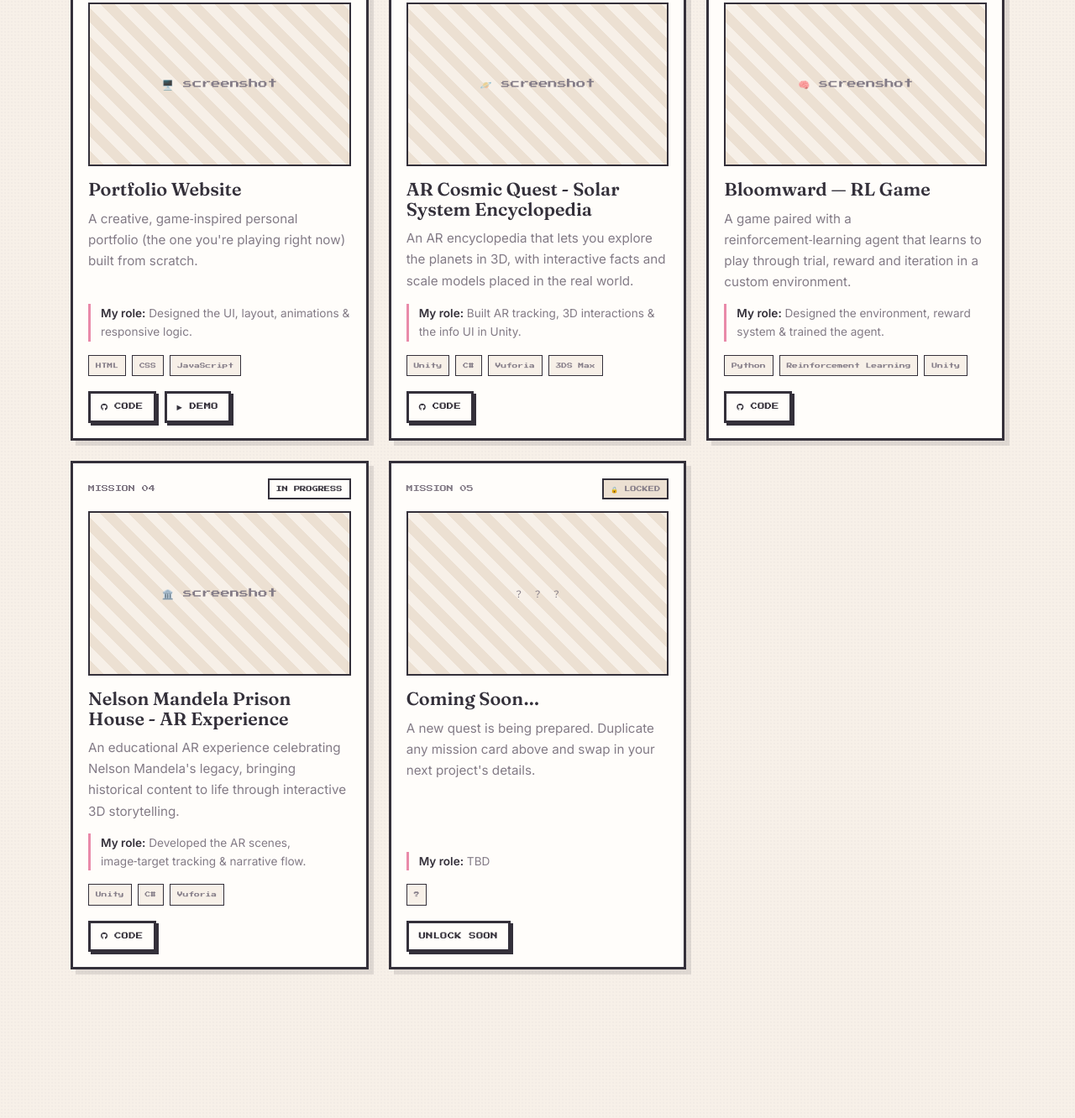
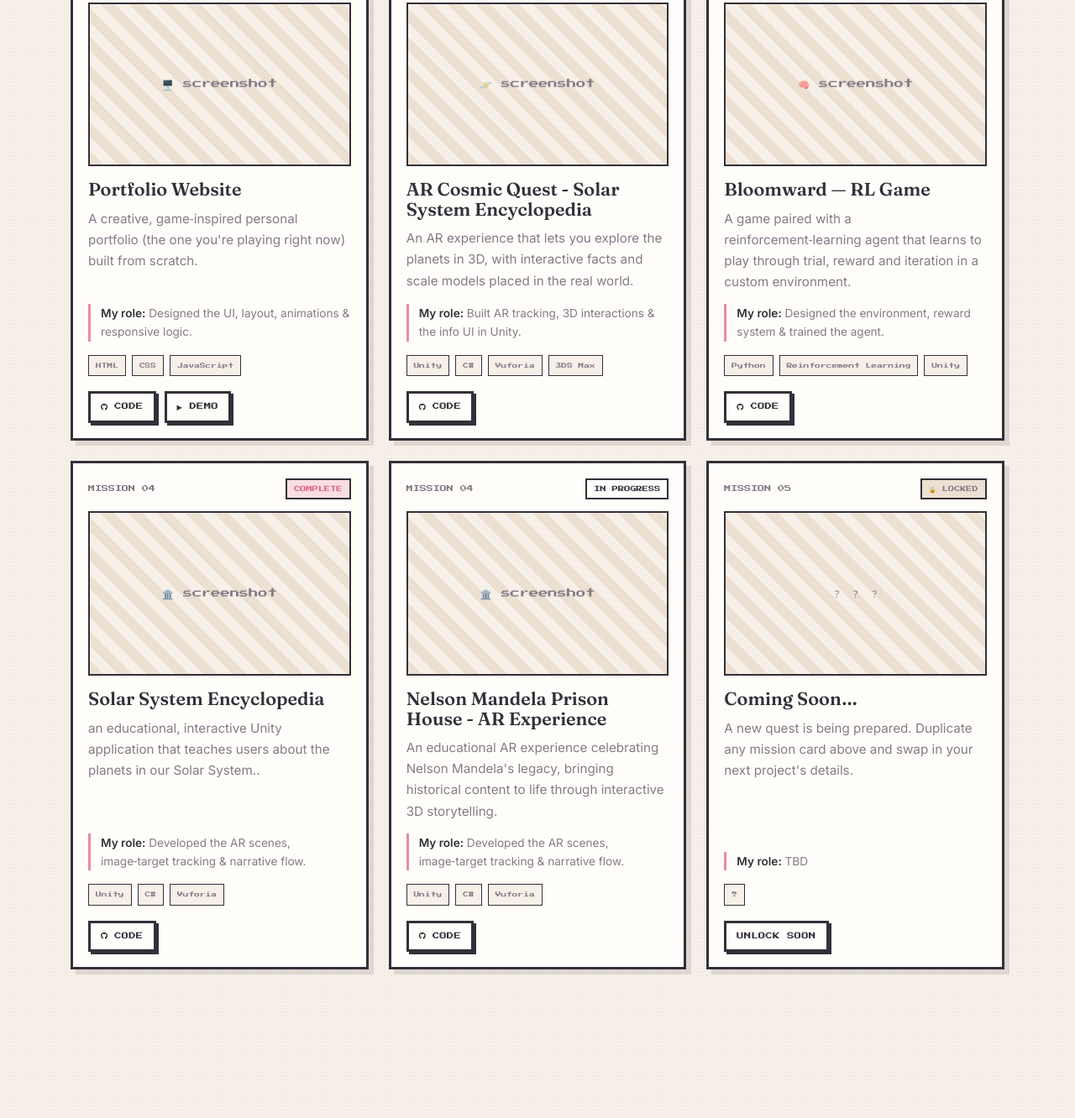
Before and after one commit to compsciwro/rolandesolomons-portfolio-website, a plain HTML site: page index.html in a window 1280 px wide. Shown: the part 3128-4460 px from the top of the page at 84% size. Drawn offline with Linux system fonts and the light colour scheme.

Commit message:
Update index.html

```diff
--- a/index.html
+++ b/index.html
@@ -283,7 +283,7 @@
         </div>
         <div class="mission-shot placeholder-shot">🪐 screenshot</div>
         <h3>AR Cosmic Quest - Solar System Encyclopedia</h3>
-        <p class="mission-desc">An AR encyclopedia that lets you explore the planets in 3D, with interactive facts and scale models placed in the real world.</p>
+        <p class="mission-desc">An AR experience that lets you explore the planets in 3D, with interactive facts and scale models placed in the real world.</p>
         <p class="mission-role"><strong>My role:</strong> Built AR tracking, 3D interactions &amp; the info UI in Unity.</p>
         <div class="loadout"><span>Unity</span><span>C#</span><span>Vuforia</span><span>3DS Max</span></div>
         <div class="mission-actions">
@@ -304,6 +304,22 @@
         <div class="loadout"><span>Python</span><span>Reinforcement Learning</span><span>Unity</span></div>
         <div class="mission-actions">
           <a href="https://github.com/compsciwro/bloomward" target="_blank" rel="noopener" class="pixel-btn tiny"><i class="fa-brands fa-github"></i> CODE</a>
+        </div>
+      </article>
+
+      <!-- Mission: Solar System Encyclopedia -->
+      <article class="mission reveal">
+        <div class="mission-top">
+          <span class="mission-id">MISSION 04</span>
+          <span class="status complete">COMPLETE</span>
+        </div>
+        <div class="mission-shot placeholder-shot">🏛️ screenshot</div>
+        <h3>Solar System Encyclopedia</h3>
+        <p class="mission-desc">an educational, interactive Unity application that teaches users about the planets in our Solar System..</p>
+        <p class="mission-role"><strong>My role:</strong> Developed the AR scenes, image‑target tracking &amp; narrative flow.</p>
+        <div class="loadout"><span>Unity</span><span>C#</span><span>Vuforia</span></div>
+        <div class="mission-actions">
+          <a href="https://github.com/compsciwro/solar-system-encyclopedia" target="_blank" rel="noopener" class="pixel-btn tiny"><i class="fa-brands fa-github"></i> CODE</a>
         </div>
       </article>
 
```
